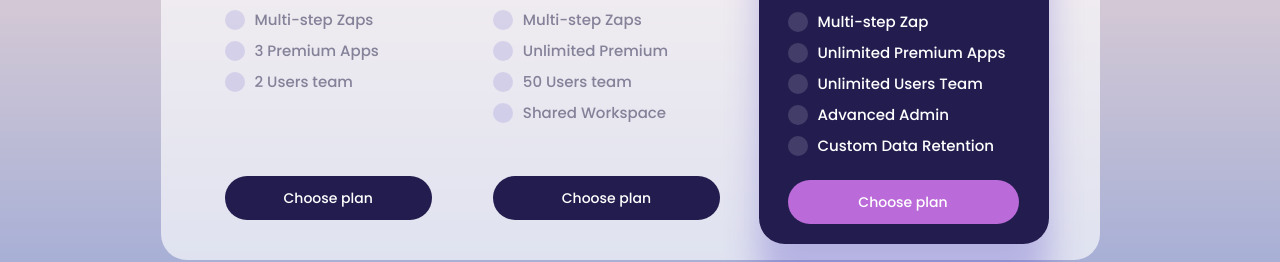
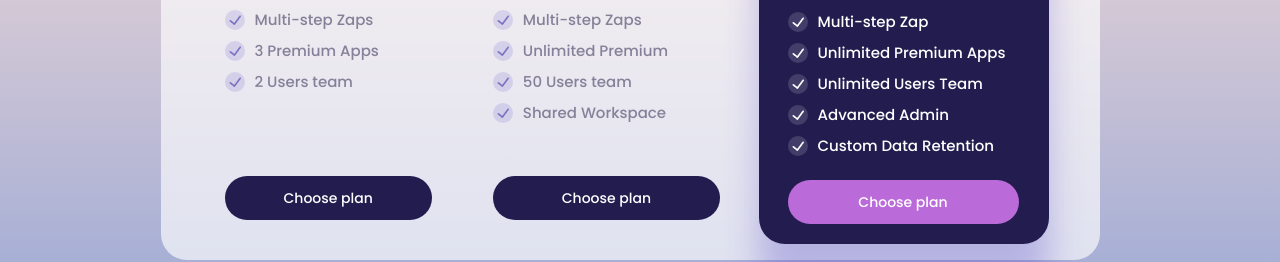
Before and after one commit to erokhmail/pricing-page, a website: page src/index.html in a window 1280 px wide. Shown: the part 568-830 px from the top of the page. Drawn offline with nearby package versions, Linux system fonts and the light colour scheme; files that its build step writes are made by us from their sources; the site is published under a folder, as on GitHub Pages, so addresses that start at the root find nothing; files whose address does not match are found by name.

Commit message:
upd_readme

```diff
--- a/package.json
+++ b/package.json
@@ -16,13 +16,13 @@
   "author": "Olena Rokhmail",
   "license": "ISC",
   "repository": {
-    "type": "git",
+    "type": "git+https://github.com/erokhmail/pricing-page.git",
     "url": ""
   },
   "bugs": {
-    "url": "https://github.com/test"
+    "url": "https://github.com/erokhmail/pricing-page/issues"
   },
-  "homepage": "",
+  "homepage": "https://github.com/erokhmail/pricing-page#readme",
   "devDependencies": {
     "browser-sync": "^2.29.3",
     "gulp": "^4.0.2",
--- a/src/assets/scss/style.scss
+++ b/src/assets/scss/style.scss
@@ -318,7 +318,7 @@ main {
       }
 
       &::after {
-        background: url(/assets/images/check-w.png) no-repeat;
+        background: url(assets/images/check-w.png) no-repeat;
       }
     }
   }
@@ -377,7 +377,7 @@ main {
 
     &::after {
       content: '';
-      background: url(/assets/images/check.png) no-repeat;
+      background: url(assets/images/check.png) no-repeat;
       background-size: 100%;
       display: inline-block;
       width: 12px;
```
Also changed, not shown: README.md, dist/assets/css/style.min.css.
